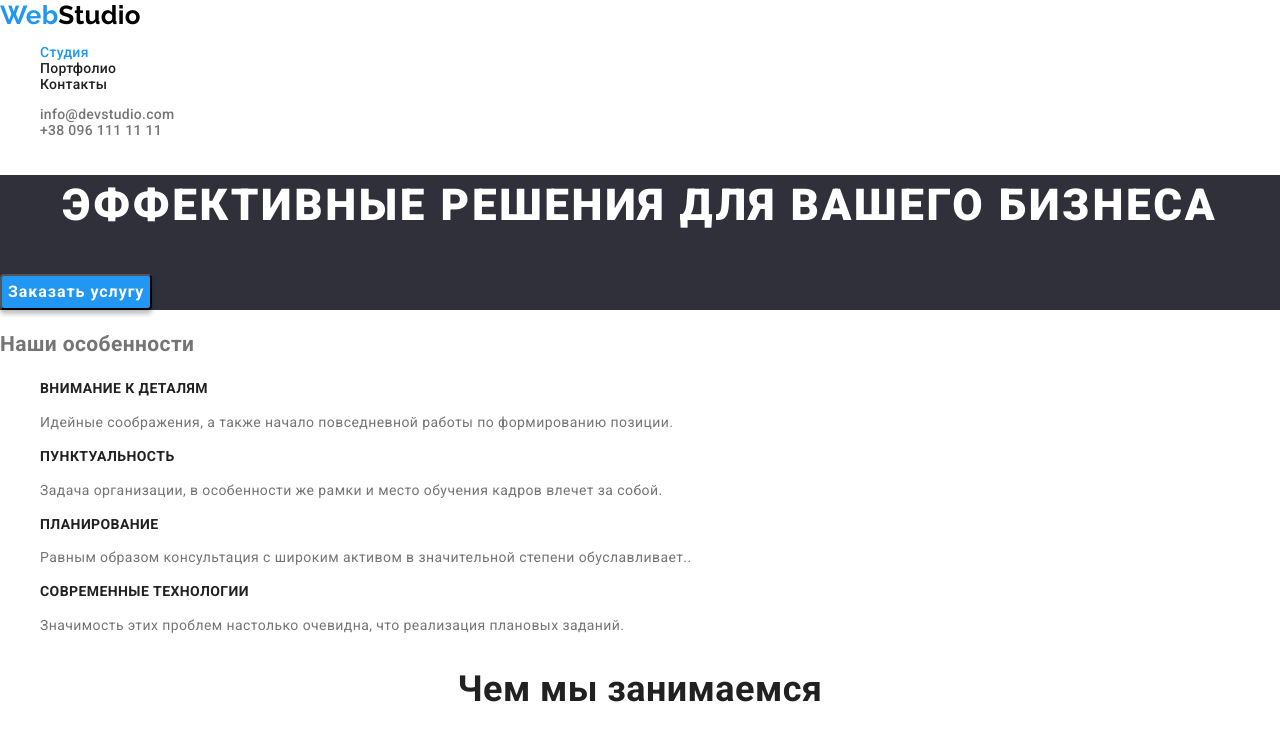
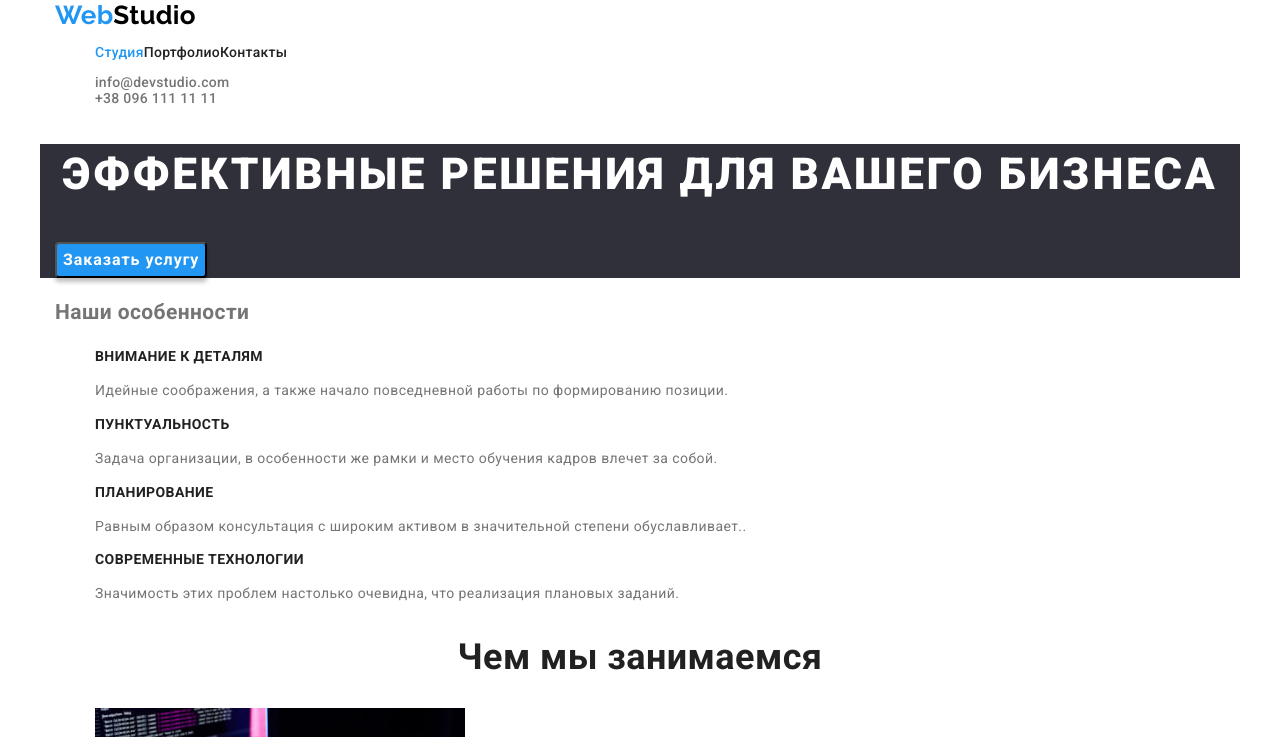
Before and after one commit to Alex2022Sander/goit-markup-hw-03, a plain HTML site: page index.html in a window 1280 px wide. Shown: the top 737 px of the page. Drawn offline with nearby package versions, Linux system fonts and the light colour scheme.

Commit message:
добавил контейнер

```diff
--- a/css/styles.css
+++ b/css/styles.css
@@ -36,6 +36,15 @@ p {
   letter-spacing: 0.02em;
 }
 
+
+.container {
+    width: 1200px;
+    margin-left: auto;
+    margin-right: auto;
+   padding-left: 15px;
+   padding-right: 15px;
+}
+
 /* logo */
 .logo {
   color: var(--blue-logo-color);
@@ -67,6 +76,7 @@ p {
 }
 
 .nav-menu.list {
+    display: flex;
     color: var(--current-color);
 }
 .nav-menu .link:hover,
--- a/index.html
+++ b/index.html
@@ -12,7 +12,7 @@
 </head>
 <body>
     <!--шапка сайта-->
-    <header class="header">
+    <header class="header container">
         <nav class="nav">
             <a href="index.html" class="logo">Web<span class="dark-logo">Studio</span></a>
 
@@ -28,7 +28,7 @@
               </li>
             </ul>
 
-        <ul class="header-contact list">
+        <ul class="header contact list">
             <li>
                 <a href="mailto:info@devstudio.com" class="link">info@devstudio.com</a>
             </li>
@@ -41,12 +41,12 @@
 
     <main>
         <!--герой-->
- <section class="hero">
+ <section class="hero container">
     <h1 class="hero-title">Эффективные решения для вашего бизнеса</h1>
     <button type="button" class="hero-button">Заказать услугу</button>
     </section>
  <!--особенности-->
- <section class="benefits">
+ <section class="benefits container">
 
 <h2>Наши особенности</h2>
 
@@ -71,7 +71,7 @@
 </section>
 
 <!-- Чем занимаемся-->
-<section class="we-do">
+<section class="we-do container">
 <h2 class="section-tytle">Чем мы занимаемся</h2>
 
 <ul class="list">
@@ -96,7 +96,7 @@
 </ul>
 </section>
 
-<section class="team">
+<section class="team container">
 <h2 class="section-tytle">Наша команда</h2>
 <ul class="list">
     <li>
@@ -134,7 +134,7 @@
 </section>
 </main>
     <!--подвал-->
-     <footer class="footer">
+     <footer class="footer container">
         <a href="index.html" class="logo">Web<span class="white">Studio</span></a>
         <address class="address">
             <ul class="list">
```
